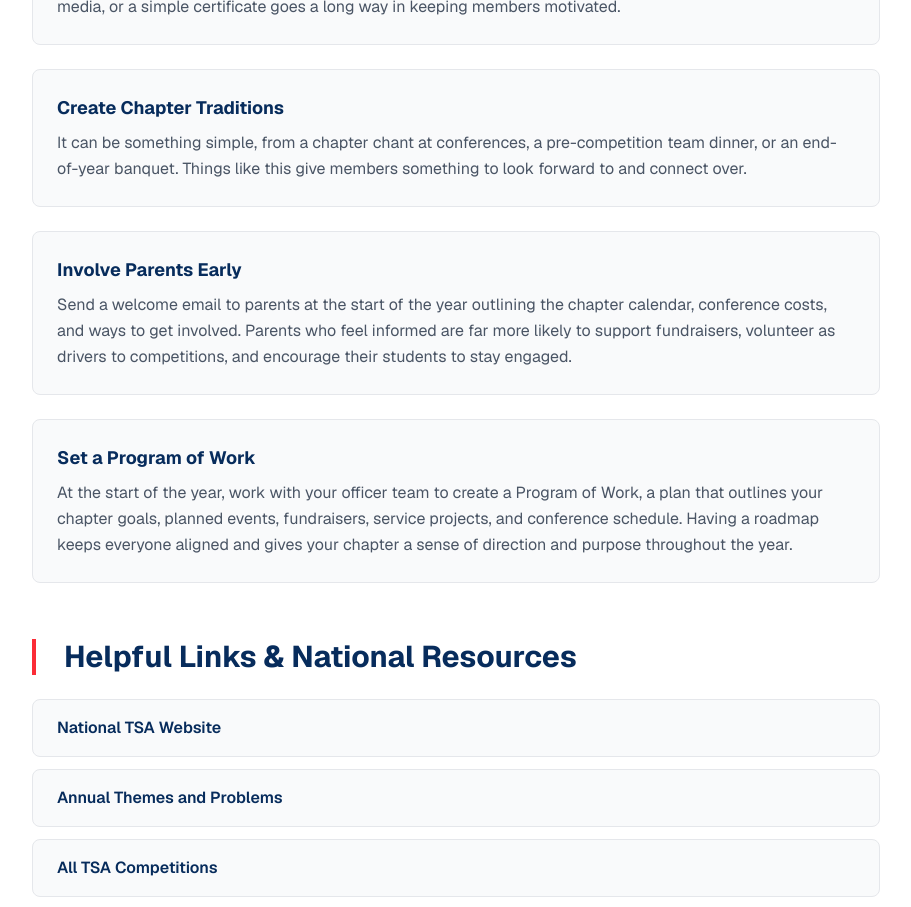
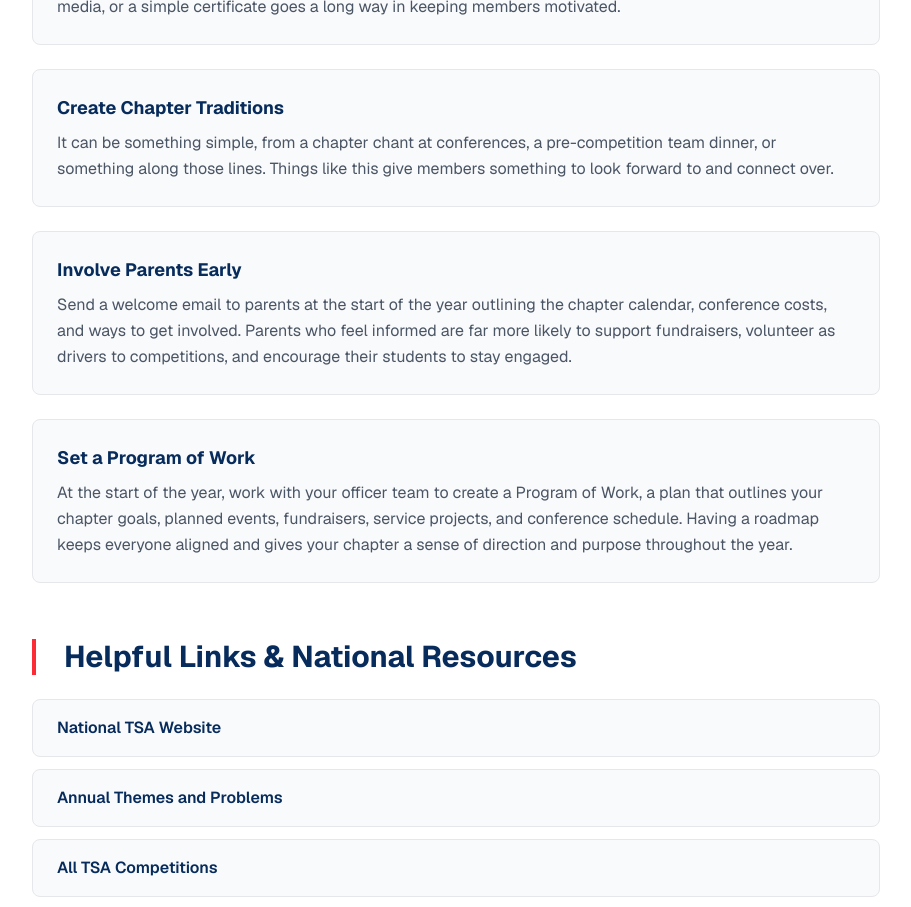
Before and after one commit to thucchi-cs/MOTSA, a Next.js app: page /advisors/resources in a window 1280 px wide. Shown: the part 4460-5367 px from the top of the page, without its empty margins (184-1095 px from the left). Built offline with nearby package versions, Linux system fonts and the light colour scheme.

Commit message:
Fixed some gramatical errors. My bad

```diff
--- a/app/advisors/resources/page.js
+++ b/app/advisors/resources/page.js
@@ -107,7 +107,7 @@ const sections = [
       },
       {
         heading: "Create Chapter Traditions",
-        body: "It can be something simple, from a chapter chant at conferences, a pre-competition team dinner, or an end-of-year banquet. Things like this give members something to look forward to and connect over."
+        body: "It can be something simple, from a chapter chant at conferences, a pre-competition team dinner, or something along those lines. Things like this give members something to look forward to and connect over."
       },
       {
         heading: "Involve Parents Early",
```
